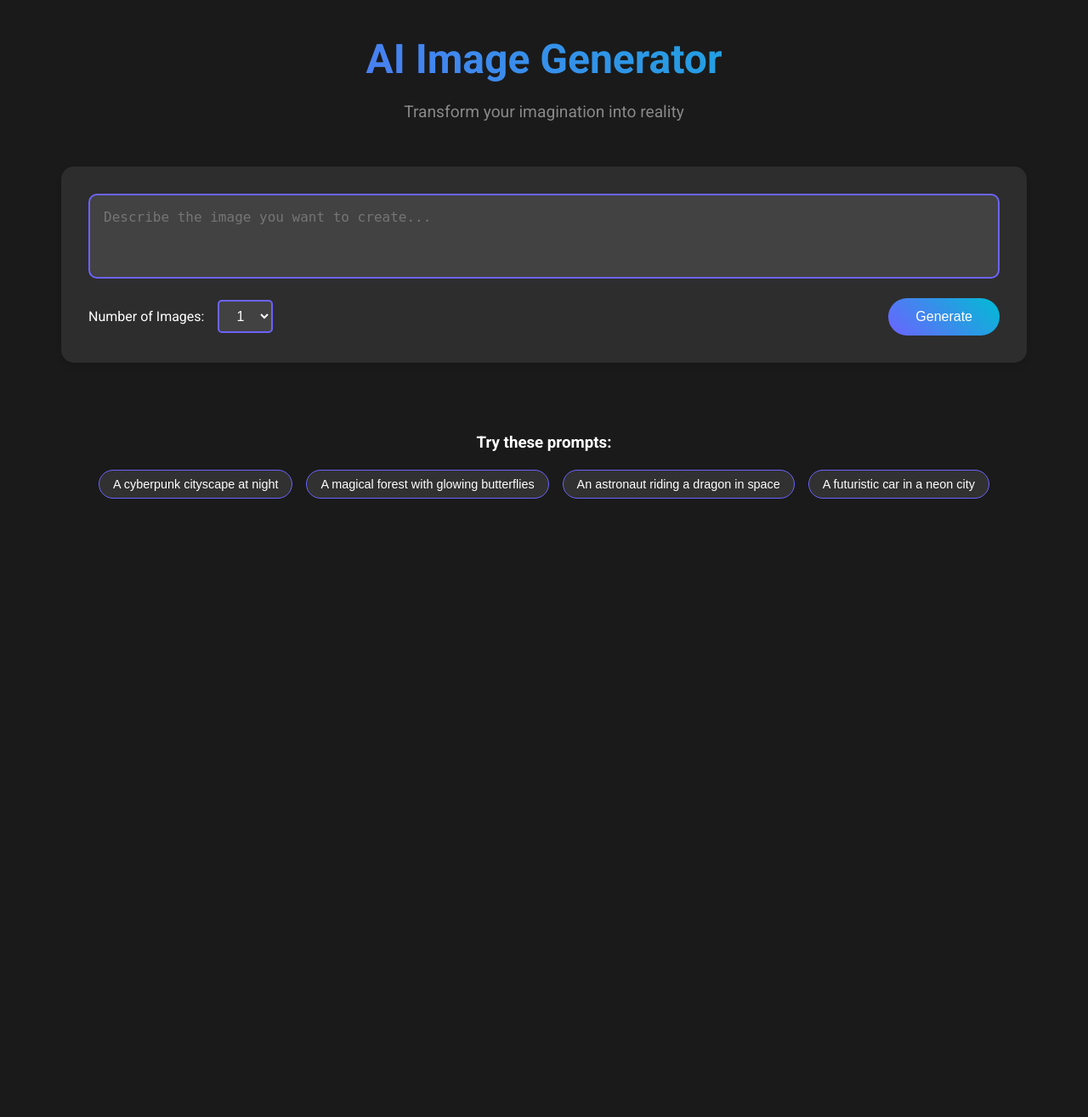
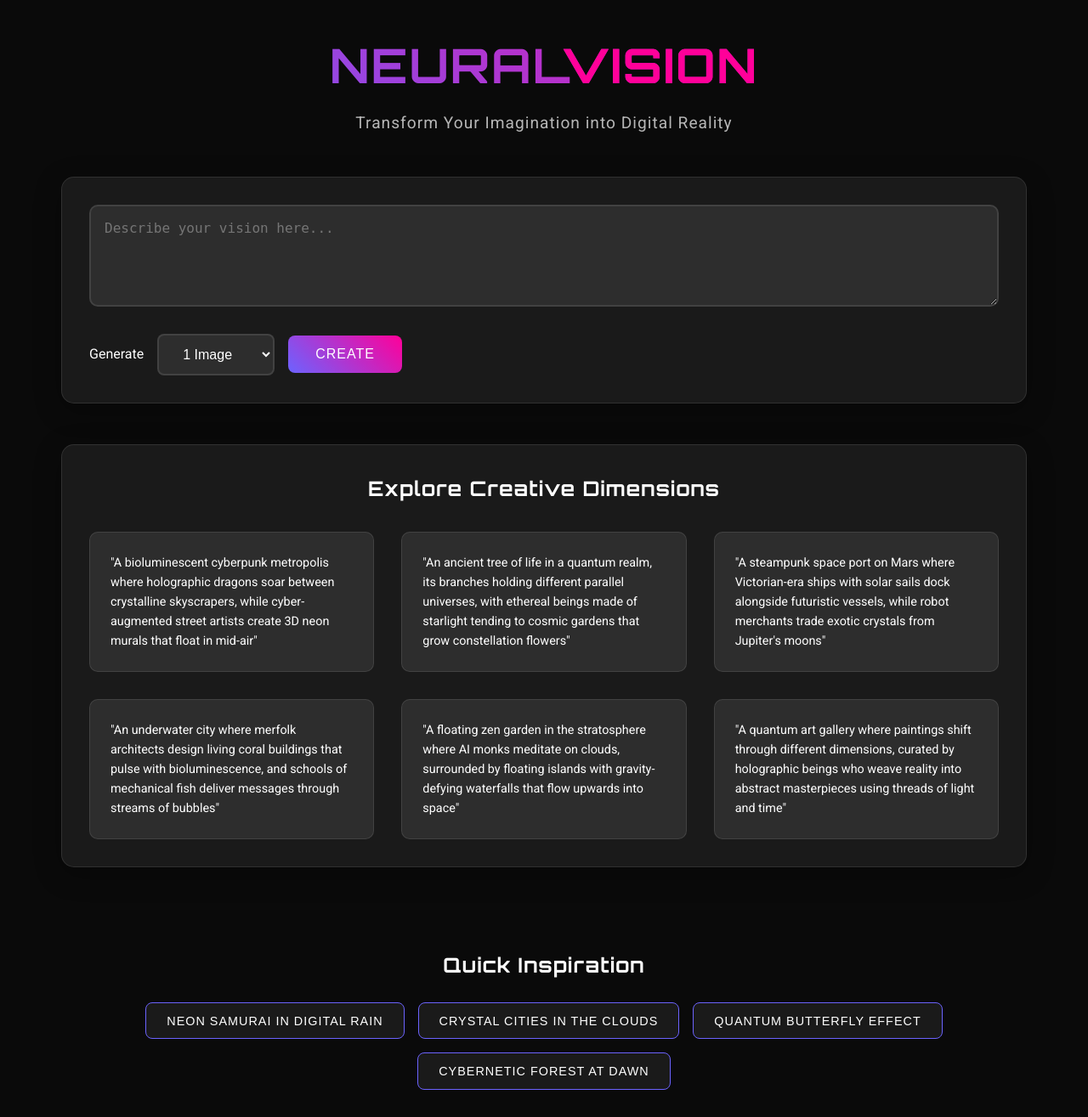
Before and after one commit to deepak-lenka/NeuralVision, a Flask app: page / in a window 1280 px wide. Shown: the whole page at 85% size. Before the commit the page ends 587 px from the top, so only its background shows below. Run offline with Flask 3, Linux system fonts and the light colour scheme; parts of the project's set-up code (start-up, migrations or seed data) failed here and were passed over.

Commit message:
Initial commit: NeuralVision - AI Image Generator with modern UI

```diff
--- a/app.py
+++ b/app.py
@@ -6,13 +6,15 @@ import requests
 from io import BytesIO
 import uuid
 from dotenv import load_dotenv
+import json
+import time
+import asyncio
+import concurrent.futures
 
-# Load environment variables
 load_dotenv()
 
 # Check if API token is set
-api_token = os.getenv('REPLICATE_API_TOKEN')
-if not api_token:
+if not os.getenv('REPLICATE_API_TOKEN'):
     raise ValueError("REPLICATE_API_TOKEN is not set in .env file")
 
 app = Flask(__name__)
@@ -23,13 +25,47 @@ TEMP_DIR = os.path.join(os.path.dirname(os.path.abspath(__file__)), "temp_images
 if not os.path.exists(TEMP_DIR):
     os.makedirs(TEMP_DIR)
 
+def generate_single_image(prompt, index):
+    """Generate a single image using the model with a unique seed"""
+    try:
+        print(f"Starting image generation {index + 1} with prompt: {prompt}")
+        # Generate a different seed for each image based on the index
+        seed = 42 + index * 1000  # This ensures each image gets a different seed
+
+        model_input = {
+            "prompt": prompt,
+            "width": 1024,
+            "height": 683,
+            "guidance_scale": 7.5,
+            "negative_prompt": "",
+            "seed": seed  # Use the unique seed
+        }
+
+        print(f"Creating prediction with model input: {model_input}")
+        prediction = replicate.predictions.create(
+            model="black-forest-labs/flux-1.1-pro-ultra",
+            input=model_input
+        )
+
+        print(f"Waiting for prediction {index + 1} to complete...")
+        while prediction.status not in ["succeeded", "failed", "canceled"]:
+            time.sleep(1)
+            prediction.reload()
+            print(f"Prediction {index + 1} status: {prediction.status}")
+
+        if prediction.status == "succeeded":
+            print(f"Prediction {index + 1} succeeded. Output: {prediction.output}")
+            return prediction.output
+        else:
+            raise Exception(f"Prediction failed with status: {prediction.status}")
+
+    except Exception as e:
+        print(f"Error generating single image: {str(e)}")
+        raise e
+
 @app.route('/')
 def home():
     return render_template('index.html')
-
-@app.route('/temp_images/<path:filename>')
-def serve_image(filename):
-    return send_from_directory(TEMP_DIR, filename)
 
 @app.route('/generate', methods=['POST'])
 def generate_image():
@@ -38,68 +74,59 @@ def generate_image():
         prompt = data.get('prompt')
         num_images = int(data.get('num_images', 1))
 
-        print(f"Received request - Prompt: {prompt}, Num Images: {num_images}")
+        print(f"Starting image generation request - Prompt: {prompt}, Num Images: {num_images}")
 
-        # Validate API token again
-        if not os.getenv('REPLICATE_API_TOKEN'):
-            raise ValueError("REPLICATE_API_TOKEN is not set")
+        # Generate multiple images in parallel
+        image_outputs = []
+        print("Starting parallel image generation...")
+        with concurrent.futures.ThreadPoolExecutor(max_workers=num_images) as executor:
+            # Create a list of futures for parallel execution
+            futures = [executor.submit(generate_single_image, prompt, i) for i in range(num_images)]
 
-        # Run the model
-        print("Calling Replicate API...")
-        try:
-            print("Model parameters:", {
-                "prompt": prompt,
-                "negative_prompt": "",
-                "style": "base",
-                "image_count": num_images,
-                "width": 1024,
-                "height": 683,
-                "steps": 50,
-                "guidance_scale": 7.5,
-                "image_prompt_strength": 0.1,
-                "safety_tolerance": 2,
-                "seed": None
-            })
+            # Wait for all futures to complete
+            for future in concurrent.futures.as_completed(futures):
+                try:
+                    output = future.result()
+                    print(f"Received output from future: {output}")
+                    if output:
+                        if isinstance(output, str):
+                            image_outputs.append(output)
+                        elif isinstance(output, list):
+                            image_outputs.extend(output)
+                        elif isinstance(output, dict):
+                            if 'images' in output:
+                                image_outputs.extend(output['images'])
+                            else:
+                                image_outputs.append(output.get('image', ''))
+                except Exception as e:
+                    print(f"Error in future: {str(e)}")
+                    continue
 
-            output = replicate.run(
-                "black-forest-labs/flux-1.1-pro-ultra",
-                input={
-                    "prompt": prompt,
-                    "negative_prompt": "",
-                    "num_outputs": num_images,
-                    "width": 1024,
-                    "height": 683,
-                    "num_inference_steps": 50,
-                    "guidance_scale": 7.5,
-                    "scheduler": "K_EULER",
-                    "seed": None
-                }
-            )
-            print(f"Replicate API response: {output}")
-        except Exception as api_error:
-            print(f"Replicate API error: {str(api_error)}")
-            raise Exception(f"Replicate API error: {str(api_error)}")
+        print(f"Generated {len(image_outputs)} images. Image URLs: {image_outputs}")
 
         # Download and save images
         image_paths = []
-        for img_url in output:
+        for img_url in image_outputs:
+            if not img_url:  # Skip empty URLs
+                continue
+
             print(f"Downloading image from: {img_url}")
             try:
                 # Download the image
                 response = requests.get(img_url)
-                response.raise_for_status()  # Raise an error for bad status codes
+                response.raise_for_status()
 
-                if response.status_code == 200:
-                    # Generate a unique filename
-                    filename = f"{uuid.uuid4()}.png"
-                    filepath = os.path.join(TEMP_DIR, filename)
+                # Generate a unique filename
+                filename = f"{uuid.uuid4()}.png"
+                filepath = os.path.join(TEMP_DIR, filename)
 
-                    print(f"Saving image to: {filepath}")
-                    # Save the image
-                    with open(filepath, 'wb') as f:
-                        f.write(response.content)
+                print(f"Saving image to: {filepath}")
+                # Save the image
+                with open(filepath, 'wb') as f:
+                    f.write(response.content)
 
-                    image_paths.append(filename)
+                image_paths.append(filename)
+                print(f"Successfully saved image as: {filename}")
             except requests.exceptions.RequestException as req_error:
                 print(f"Error downloading image: {str(req_error)}")
                 continue
@@ -107,7 +134,7 @@ def generate_image():
         if not image_paths:
             raise Exception("Failed to generate or save any images")
 
-        print(f"Successfully processed {len(image_paths)} images")
+        print(f"Successfully processed {len(image_paths)} images. Returning filenames: {image_paths}")
         return jsonify({
             'images': image_paths
         })
@@ -119,6 +146,10 @@ def generate_image():
         return jsonify({
             'error': str(e)
         }), 500
+
+@app.route('/temp_images/<path:filename>')
+def serve_image(filename):
+    return send_from_directory(TEMP_DIR, filename)
 
 @app.route('/download/<filename>')
 def download_image(filename):
@@ -132,4 +163,4 @@ def download_image(filename):
         return jsonify({'error': str(e)}), 404
 
 if __name__ == '__main__':
-    app.run(debug=True, port=5011)
+    app.run(debug=True, port=5013)
--- a/static/css/style.css
+++ b/static/css/style.css
@@ -1,10 +1,12 @@
 :root {
-    --primary-color: #6c63ff;
-    --secondary-color: #4CAF50;
-    --background-color: #1a1a1a;
-    --surface-color: #2d2d2d;
-    --text-color: #ffffff;
-    --accent-color: #00bcd4;
+    --primary: #6c63ff;
+    --secondary: #00bcd4;
+    --accent: #ff0099;
+    --background: #0a0a0a;
+    --surface: #1a1a1a;
+    --surface-light: #2d2d2d;
+    --text: #ffffff;
+    --text-secondary: rgba(255, 255, 255, 0.7);
 }
 
 * {
@@ -15,8 +17,8 @@
 
 body {
     font-family: 'Roboto', sans-serif;
-    background-color: var(--background-color);
-    color: var(--text-color);
+    background-color: var(--background);
+    color: var(--text);
     line-height: 1.6;
 }
 
@@ -32,53 +34,63 @@ body {
 }
 
 .header h1 {
-    font-size: 3rem;
+    font-family: 'Orbitron', sans-serif;
+    font-size: 3.5rem;
     margin-bottom: 0.5rem;
-    background: linear-gradient(45deg, var(--primary-color), var(--accent-color));
+    background: linear-gradient(45deg, var(--primary), var(--accent));
     -webkit-background-clip: text;
     background-clip: text;
     color: transparent;
+    text-transform: uppercase;
+    letter-spacing: 2px;
+}
+
+.accent {
+    color: var(--accent);
 }
 
 .subtitle {
-    color: #888;
+    color: var(--text-secondary);
     font-size: 1.2rem;
+    letter-spacing: 1px;
 }
 
 .input-section {
-    margin-bottom: 2rem;
+    margin-bottom: 3rem;
+    background: var(--surface);
+    padding: 2rem;
+    border-radius: 15px;
+    box-shadow: 0 8px 32px rgba(0, 0, 0, 0.3);
+    border: 1px solid rgba(255, 255, 255, 0.1);
 }
 
 .prompt-container {
-    background-color: var(--surface-color);
-    padding: 2rem;
-    border-radius: 15px;
-    box-shadow: 0 4px 6px rgba(0, 0, 0, 0.1);
+    position: relative;
 }
 
 textarea {
     width: 100%;
-    height: 100px;
+    height: 120px;
     padding: 1rem;
-    margin-bottom: 1rem;
-    background-color: rgba(255, 255, 255, 0.1);
-    border: 2px solid var(--primary-color);
+    margin-bottom: 1.5rem;
+    background: var(--surface-light);
+    border: 2px solid rgba(255, 255, 255, 0.1);
     border-radius: 10px;
-    color: var(--text-color);
+    color: var(--text);
     font-size: 1rem;
-    resize: none;
+    resize: vertical;
     transition: all 0.3s ease;
 }
 
 textarea:focus {
     outline: none;
-    border-color: var(--accent-color);
-    box-shadow: 0 0 10px rgba(108, 99, 255, 0.2);
+    border-color: var(--primary);
+    box-shadow: 0 0 15px rgba(108, 99, 255, 0.2);
 }
 
 .controls {
     display: flex;
-    justify-content: space-between;
+    gap: 1rem;
     align-items: center;
 }
 
@@ -89,63 +101,116 @@ textarea:focus {
 }
 
 select {
-    padding: 0.5rem 1rem;
-    background-color: rgba(255, 255, 255, 0.1);
-    border: 2px solid var(--primary-color);
-    border-radius: 5px;
-    color: var(--text-color);
+    padding: 0.8rem 1.5rem;
+    background: var(--surface-light);
+    border: 2px solid rgba(255, 255, 255, 0.1);
+    border-radius: 8px;
+    color: var(--text);
     font-size: 1rem;
+    cursor: pointer;
+    transition: all 0.3s ease;
+}
+
+select:focus {
+    outline: none;
+    border-color: var(--primary);
 }
 
 button {
     padding: 0.8rem 2rem;
-    background: linear-gradient(45deg, var(--primary-color), var(--accent-color));
+    background: linear-gradient(45deg, var(--primary), var(--accent));
+    color: var(--text);
     border: none;
-    border-radius: 25px;
-    color: white;
+    border-radius: 8px;
     font-size: 1rem;
-    font-weight: 500;
     cursor: pointer;
     transition: all 0.3s ease;
-    display: flex;
-    align-items: center;
-    gap: 0.5rem;
+    text-transform: uppercase;
+    letter-spacing: 1px;
+    font-weight: 500;
+    position: relative;
+    overflow: hidden;
 }
 
 button:hover {
     transform: translateY(-2px);
-    box-shadow: 0 4px 12px rgba(108, 99, 255, 0.3);
+    box-shadow: 0 5px 15px rgba(108, 99, 255, 0.3);
+}
+
+.creative-prompts {
+    margin: 3rem 0;
+    padding: 2rem;
+    background: var(--surface);
+    border-radius: 15px;
+    box-shadow: 0 8px 32px rgba(0, 0, 0, 0.3);
+    border: 1px solid rgba(255, 255, 255, 0.1);
+}
+
+.creative-prompts h3 {
+    text-align: center;
+    color: var(--text);
+    font-family: 'Orbitron', sans-serif;
+    margin-bottom: 2rem;
+    font-size: 1.5rem;
+    letter-spacing: 1px;
+}
+
+.prompt-grid {
+    display: grid;
+    grid-template-columns: repeat(auto-fit, minmax(300px, 1fr));
+    gap: 2rem;
+}
+
+.prompt-card {
+    padding: 1.5rem;
+    background: var(--surface-light);
+    border-radius: 10px;
+    border: 1px solid rgba(255, 255, 255, 0.1);
+    cursor: pointer;
+    transition: all 0.3s ease;
+    font-size: 0.9rem;
+    line-height: 1.6;
+    position: relative;
+    overflow: hidden;
+}
+
+.prompt-card::before {
+    content: '';
+    position: absolute;
+    top: 0;
+    left: 0;
+    width: 100%;
+    height: 100%;
+    background: linear-gradient(45deg, var(--primary), var(--accent));
+    opacity: 0;
+    transition: opacity 0.3s ease;
+    z-index: 0;
+}
+
+.prompt-card:hover {
+    transform: translateY(-5px);
+    box-shadow: 0 8px 25px rgba(108, 99, 255, 0.2);
+}
+
+.prompt-card:hover::before {
+    opacity: 0.1;
 }
 
 .gallery {
     display: grid;
-    grid-template-columns: repeat(auto-fit, minmax(350px, 1fr));
+    grid-template-columns: repeat(auto-fit, minmax(300px, 1fr));
     gap: 2rem;
-    margin-top: 2rem;
-}
-
-.gallery img {
-    width: 100%;
-    height: 350px;
-    object-fit: contain;
-    border-radius: 10px;
-    transition: transform 0.3s ease;
-    background-color: rgba(255, 255, 255, 0.05);
-    padding: 1rem;
-}
-
-.gallery img:hover {
-    transform: scale(1.05);
-    box-shadow: 0 0 20px rgba(108, 99, 255, 0.2);
+    margin: 3rem 0;
 }
 
 .image-container {
     position: relative;
-    margin: 10px;
-    border-radius: 8px;
-    overflow: hidden;
-    box-shadow: 0 4px 6px rgba(0, 0, 0, 0.1);
-    transition: transform 0.2s;
+    background: var(--surface);
+    padding: 1rem;
+    border-radius: 15px;
+    box-shadow: 0 8px 32px rgba(0, 0, 0, 0.3);
+    border: 1px solid rgba(255, 255, 255, 0.1);
+    transition: transform 0.3s ease;
 }
 
 .image-container:hover {
@@ -155,78 +220,68 @@ button:hover {
 .image-container img {
     width: 100%;
     height: auto;
+    border-radius: 10px;
     display: block;
 }
 
-.download-btn {
-    position: absolute;
-    bottom: 10px;
-    right: 10px;
-    background-color: rgba(0, 0, 0, 0.7);
-    color: white;
-    border: none;
-    padding: 8px 16px;
-    border-radius: 4px;
-    cursor: pointer;
-    transition: background-color 0.2s;
+.quick-prompts {
+    text-align: center;
+    margin-top: 3rem;
 }
 
-.download-btn:hover {
-    background-color: rgba(0, 0, 0, 0.9);
+.quick-prompts h3 {
+    color: var(--text);
+    font-family: 'Orbitron', sans-serif;
+    margin-bottom: 1.5rem;
+    font-size: 1.5rem;
+    letter-spacing: 1px;
 }
 
-.suggestions {
-    margin-top: 3rem;
-    text-align: center;
-}
-
-.suggestion-chips {
+.prompt-chips {
     display: flex;
     flex-wrap: wrap;
     gap: 1rem;
     justify-content: center;
-    margin-top: 1rem;
 }
 
-.suggestion-chips button {
-    padding: 0.5rem 1rem;
-    background: rgba(255, 255, 255, 0.1);
-    border: 1px solid var(--primary-color);
+.prompt-chips button {
+    background: var(--surface);
+    border: 1px solid var(--primary);
+    padding: 0.8rem 1.5rem;
     font-size: 0.9rem;
+    transition: all 0.3s ease;
+}
+
+.prompt-chips button:hover {
+    background: var(--primary);
+    transform: translateY(-2px);
+}
+
+/* Loading animation */
+@keyframes spin {
+    to { transform: rotate(360deg); }
 }
 
 .loader {
     display: none;
     width: 20px;
     height: 20px;
-    border: 3px solid #ffffff;
+    border: 2px solid var(--text);
+    border-top-color: transparent;
     border-radius: 50%;
-    border-top-color: transparent;
     animation: spin 1s linear infinite;
-}
-
-@keyframes spin {
-    to {
-        transform: rotate(360deg);
-    }
+    position: absolute;
+    top: 50%;
+    left: 50%;
+    transform: translate(-50%, -50%);
 }
 
 .loading .btn-text {
-    display: none;
+    visibility: hidden;
 }
 
 .loading .loader {
     display: block;
-}
-
-.error-message {
-    color: #dc3545;
-    background-color: #f8d7da;
-    border: 1px solid #f5c6cb;
-    border-radius: 4px;
-    padding: 1rem;
-    margin: 1rem 0;
-    text-align: center;
 }
 
 @media (max-width: 768px) {
@@ -235,20 +290,18 @@ button:hover {
     }
 
     .header h1 {
-        font-size: 2rem;
+        font-size: 2.5rem;
     }
 
     .controls {
         flex-direction: column;
-        gap: 1rem;
     }
 
-    .gallery {
+    button {
+        width: 100%;
+    }
+
+    .prompt-grid {
         grid-template-columns: 1fr;
     }
-
-    .gallery img {
-        height: auto;
-        max-height: 500px;
-    }
 }
--- a/static/js/main.js
+++ b/static/js/main.js
@@ -20,7 +20,7 @@ async function generateImages() {
 
     try {
         console.log('Sending request with:', { prompt, numImages });
-        const response = await fetch('http://localhost:5011/generate', {
+        const response = await fetch('http://localhost:5013/generate', {
             method: 'POST',
             headers: {
                 'Content-Type': 'application/json',
--- a/templates/index.html
+++ b/templates/index.html
@@ -5,32 +5,56 @@
     <meta name="viewport" content="width=device-width, initial-scale=1.0">
     <title>AI Image Generator</title>
     <link rel="stylesheet" href="{{ url_for('static', filename='css/style.css') }}">
-    <link href="https://fonts.googleapis.com/css2?family=Roboto:wght@300;400;500;700&display=swap" rel="stylesheet">
+    <link href="https://fonts.googleapis.com/css2?family=Orbitron:wght@400;500;700&family=Roboto:wght@300;400;500&display=swap" rel="stylesheet">
 </head>
 <body>
     <div class="container">
         <div class="header">
-            <h1>AI Image Generator</h1>
-            <p class="subtitle">Transform your imagination into reality</p>
+            <h1>Neural<span class="accent">Vision</span></h1>
+            <p class="subtitle">Transform Your Imagination into Digital Reality</p>
         </div>
 
         <div class="input-section">
             <div class="prompt-container">
-                <textarea id="prompt" placeholder="Describe the image you want to create..."></textarea>
+                <textarea id="prompt" placeholder="Describe your vision here..."></textarea>
                 <div class="controls">
                     <div class="number-input">
-                        <label for="num-images">Number of Images:</label>
+                        <label for="num-images">Generate</label>
                         <select id="num-images">
-                            <option value="1">1</option>
-                            <option value="2">2</option>
-                            <option value="3">3</option>
-                            <option value="4">4</option>
+                            <option value="1">1 Image</option>
+                            <option value="2">2 Images</option>
+                            <option value="3">3 Images</option>
+                            <option value="4">4 Images</option>
                         </select>
                     </div>
                     <button id="generate-btn" onclick="generateImages()">
-                        <span class="btn-text">Generate</span>
+                        <span class="btn-text">Create</span>
                         <div class="loader"></div>
                     </button>
+                </div>
+            </div>
+        </div>
+
+        <div class="creative-prompts">
+            <h3>Explore Creative Dimensions</h3>
+            <div class="prompt-grid">
+                <div class="prompt-card cyberpunk" onclick="usePrompt(this)">
+                    "A bioluminescent cyberpunk metropolis where holographic dragons soar between crystalline skyscrapers, while cyber-augmented street artists create 3D neon murals that float in mid-air"
+                </div>
+                <div class="prompt-card nature" onclick="usePrompt(this)">
+                    "An ancient tree of life in a quantum realm, its branches holding different parallel universes, with ethereal beings made of starlight tending to cosmic gardens that grow constellation flowers"
+                </div>
+                <div class="prompt-card scifi" onclick="usePrompt(this)">
+                    "A steampunk space port on Mars where Victorian-era ships with solar sails dock alongside futuristic vessels, while robot merchants trade exotic crystals from Jupiter's moons"
+                </div>
+                <div class="prompt-card fantasy" onclick="usePrompt(this)">
+                    "An underwater city where merfolk architects design living coral buildings that pulse with bioluminescence, and schools of mechanical fish deliver messages through streams of bubbles"
+                </div>
+                <div class="prompt-card future" onclick="usePrompt(this)">
+                    "A floating zen garden in the stratosphere where AI monks meditate on clouds, surrounded by floating islands with gravity-defying waterfalls that flow upwards into space"
+                </div>
+                <div class="prompt-card abstract" onclick="usePrompt(this)">
+                    "A quantum art gallery where paintings shift through different dimensions, curated by holographic beings who weave reality into abstract masterpieces using threads of light and time"
                 </div>
             </div>
         </div>
@@ -39,17 +63,70 @@
             <!-- Images will be added here -->
         </div>
 
-        <div class="suggestions">
-            <h3>Try these prompts:</h3>
-            <div class="suggestion-chips">
-                <button onclick="usePrompt(this)">A cyberpunk cityscape at night</button>
-                <button onclick="usePrompt(this)">A magical forest with glowing butterflies</button>
-                <button onclick="usePrompt(this)">An astronaut riding a dragon in space</button>
-                <button onclick="usePrompt(this)">A futuristic car in a neon city</button>
+        <div class="quick-prompts">
+            <h3>Quick Inspiration</h3>
+            <div class="prompt-chips">
+                <button onclick="usePrompt(this)">Neon samurai in digital rain</button>
+                <button onclick="usePrompt(this)">Crystal cities in the clouds</button>
+                <button onclick="usePrompt(this)">Quantum butterfly effect</button>
+                <button onclick="usePrompt(this)">Cybernetic forest at dawn</button>
             </div>
         </div>
     </div>
 
     <script src="{{ url_for('static', filename='js/main.js') }}"></script>
+    <script>
+        function usePrompt(element) {
+            document.getElementById('prompt').value = element.textContent.trim();
+        }
+
+        async function generateImages() {
+            const prompt = document.getElementById('prompt').value;
+            const numImages = document.getElementById('num-images').value;
+            const button = document.getElementById('generate-btn');
+            const gallery = document.getElementById('image-gallery');
+
+            if (!prompt) {
+                alert('Please enter a prompt');
+                return;
+            }
+
+            button.classList.add('loading');
+            gallery.innerHTML = '';
+
+            try {
+                const response = await fetch('/generate', {
+                    method: 'POST',
+                    headers: {
+                        'Content-Type': 'application/json',
+                    },
+                    body: JSON.stringify({ prompt, num_images: parseInt(numImages) })
+                });
+
+                if (!response.ok) {
+                    throw new Error('Failed to generate images');
+                }
+
+                const data = await response.json();
+
+                data.images.forEach(filename => {
+                    const container = document.createElement('div');
+                    container.className = 'image-container';
+
+                    const img = document.createElement('img');
+                    img.src = `/temp_images/${filename}`;
+                    img.alt = prompt;
+
+                    container.appendChild(img);
+                    gallery.appendChild(container);
+                });
+            } catch (error) {
+                console.error('Error:', error);
+                alert('Failed to generate images. Please try again.');
+            } finally {
+                button.classList.remove('loading');
+            }
+        }
+    </script>
 </body>
 </html>
```
Also changed, not shown: requirements.txt (+5 -5 lines), README.md, 1 other file.
